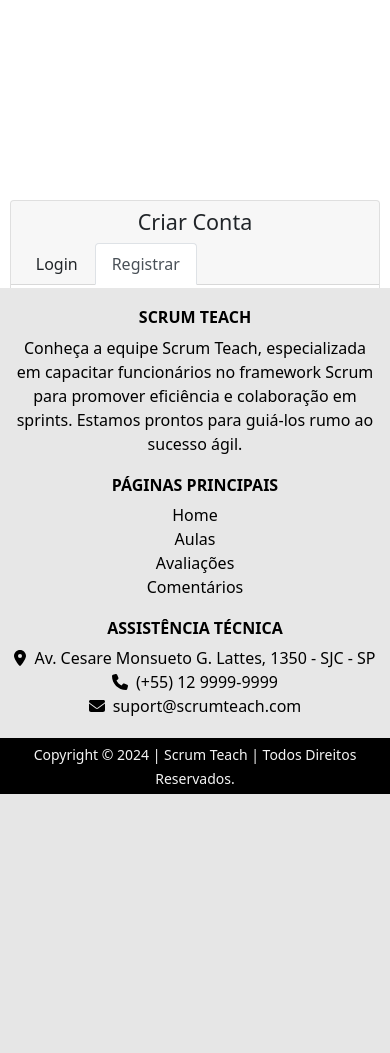
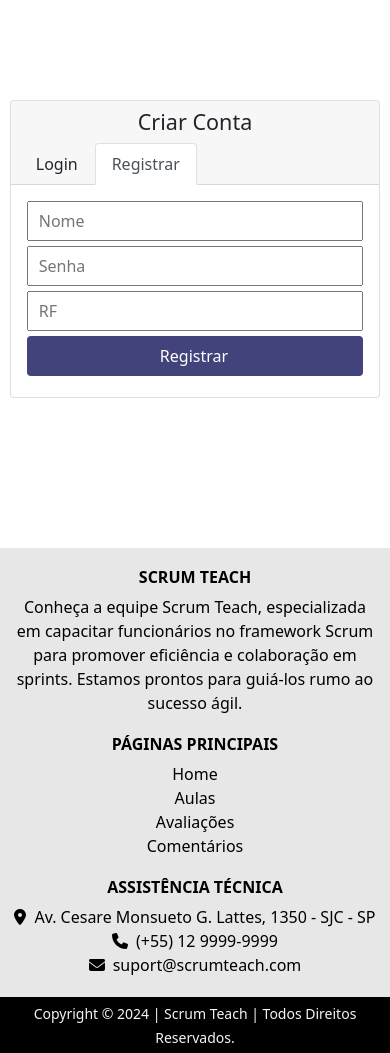
Before and after one commit to Templasan/API---ADS-semestre-1, a Flask app: page /register in a window 390 px wide. Shown: the part 50-1103 px from the top of the page. Before the commit the page ends 844 px from the top, so only its background shows below. Run offline with Flask 3, Linux system fonts and the light colour scheme; some libraries are stand-ins or nearby versions.

Commit message:
Correção de bug na posição e responsividade do footer

```diff
--- a/src/static/css/style.css
+++ b/src/static/css/style.css
@@ -126,6 +126,7 @@ html {
 /* Comentários */
 .comment-block {
   margin-top: 70px !important;
+  min-height: 70vh;
 }
 
 .comment-time {
@@ -160,8 +161,3 @@ html {
     width: 95%;
   }
 }
-.ft{
-  position:absolute;
-  bottom:0px;
-  width: 100%;
-}
--- a/src/templates/register.html
+++ b/src/templates/register.html
@@ -4,7 +4,7 @@
 
 {% block content %}
 <center>
-		<div class="login card"  style="margin: 250px 0;">
+		<div class="login card"  style="margin: 150px 0;">
 			<div class="card-header">
 			<h4>Criar Conta</h4>
 			<ul class="nav nav-tabs card-header-tabs">
@@ -28,4 +28,19 @@
 			</div>
 		</div>
 </center>
+
+<style>
+    .ft{
+        position:absolute;
+        bottom:0px;
+        width: 100%;
+    }
+
+    @media (max-width: 500px) {
+        .ft{
+            position:relative;
+            bottom:auto;
+        }
+    }
+</style>
 {% endblock %}
```
Also changed, not shown: src/templates/login.html (+16 -1 lines).
